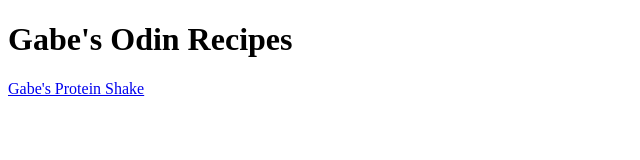
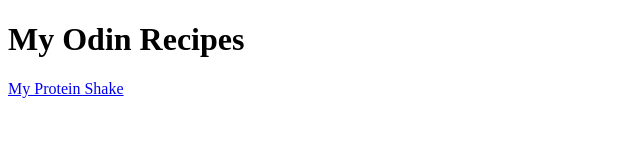
Before and after one commit to Gabe013/odin-recipes-revised, a plain HTML site: page index.html in a window 1280 px wide. Shown: the whole page, without its empty margins (0-640 px from the left). Drawn offline with Linux system fonts and the light colour scheme.

Commit message:
Change the name reference in links and title
Change the reference to stay annonmyous - changes the link and title content

```diff
--- a/index.html
+++ b/index.html
@@ -3,10 +3,10 @@
 <head>
     <meta charset="UTF-8">
     <meta name="viewport" content="width=device-width, initial-scale=1.0">
-    <title>Gabe's Odin Recipes</title>
+    <title>My Odin Recipes</title>
 </head>
 <body>
- <h1>Gabe's Odin Recipes</h1>
- <a href="./recipes/protein-shake.html">Gabe's Protein Shake</a>
+ <h1>My Odin Recipes</h1>
+ <a href="./recipes/protein-shake.html">My Protein Shake</a>
 </body>
 </html>
```
Also changed, not shown: recipes/protein-shake.html (+2 -2 lines).
